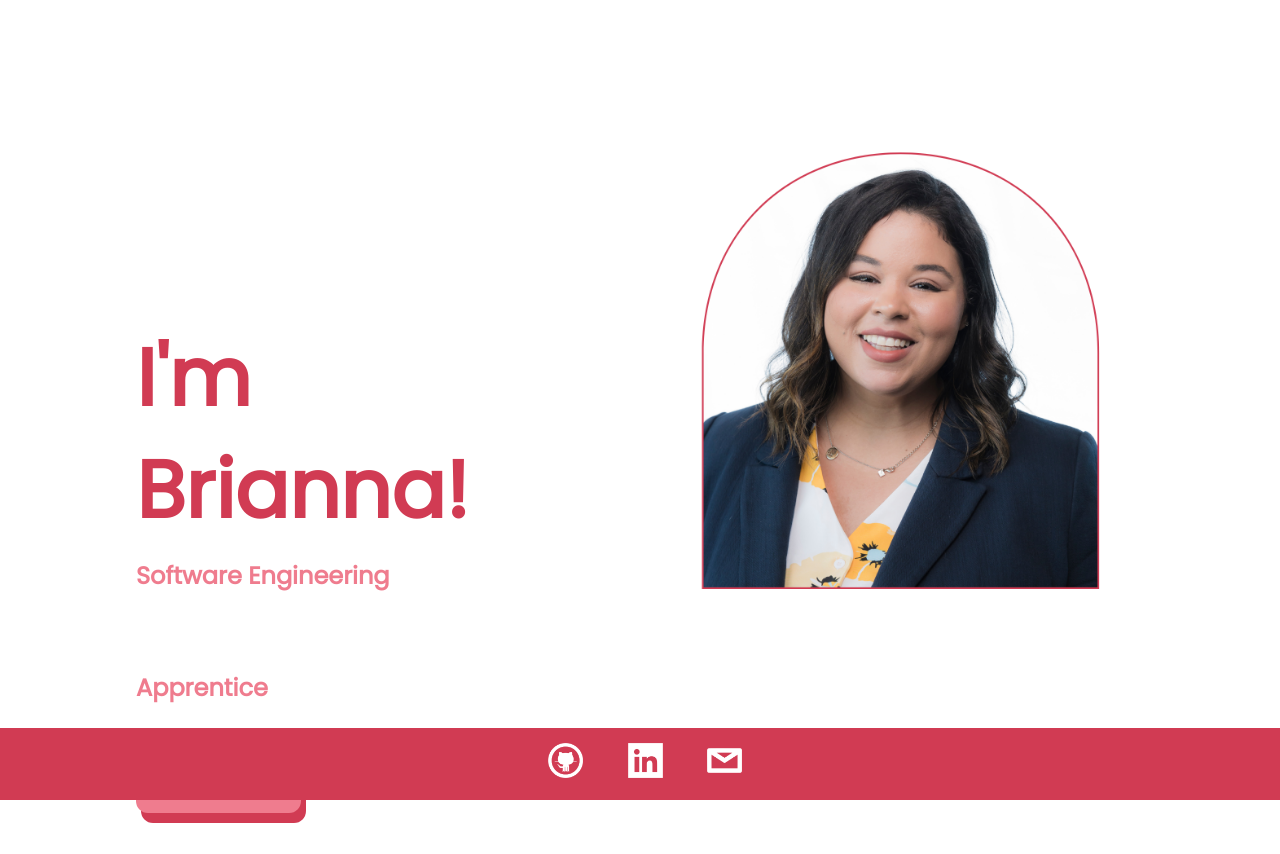
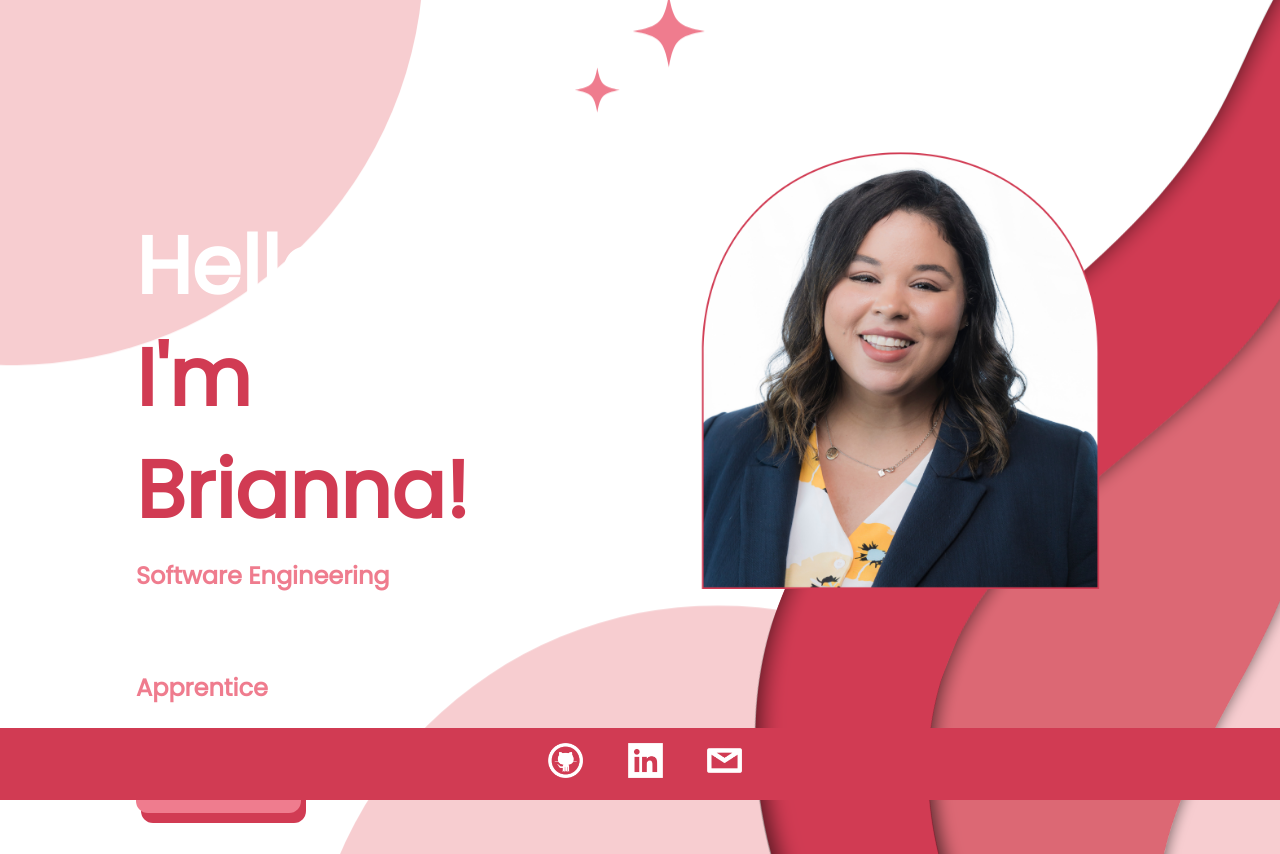
Before and after one commit to briannag31/mv-project1, a plain HTML site: page index.html in a window 1280 px wide. Drawn offline with Linux system fonts and the light colour scheme; the site is published under a folder, as on GitHub Pages, so addresses that start at the root find nothing.

Commit message:
fixes link in index css

```diff
--- a/project-1.css
+++ b/project-1.css
@@ -33,7 +33,7 @@ body{
 
 /* HOME */
 #home-body{
-  background: url(/photos/primary-bg.png)no-repeat center center fixed;
+  background: url(photos/primary-bg.png)no-repeat center center fixed;
   font-family: 'Poppins', sans-serif;
 }
 #home-image{
```
